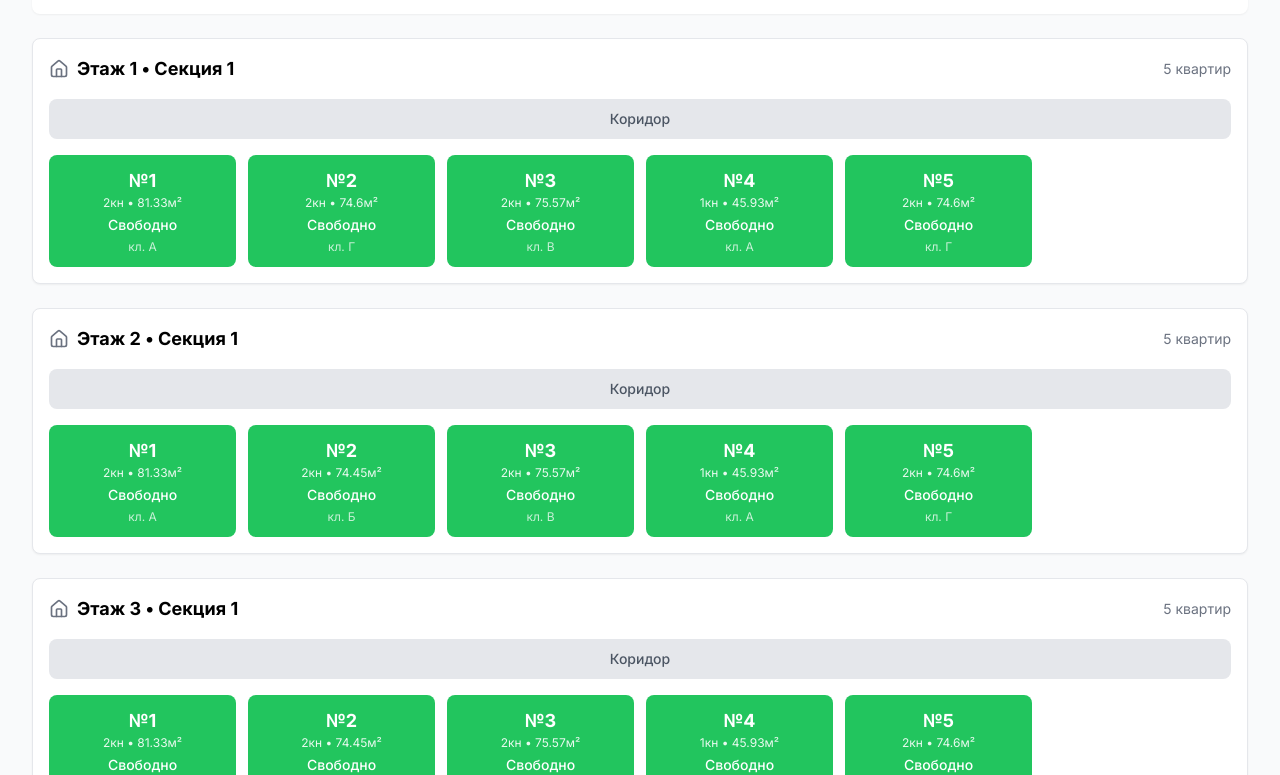
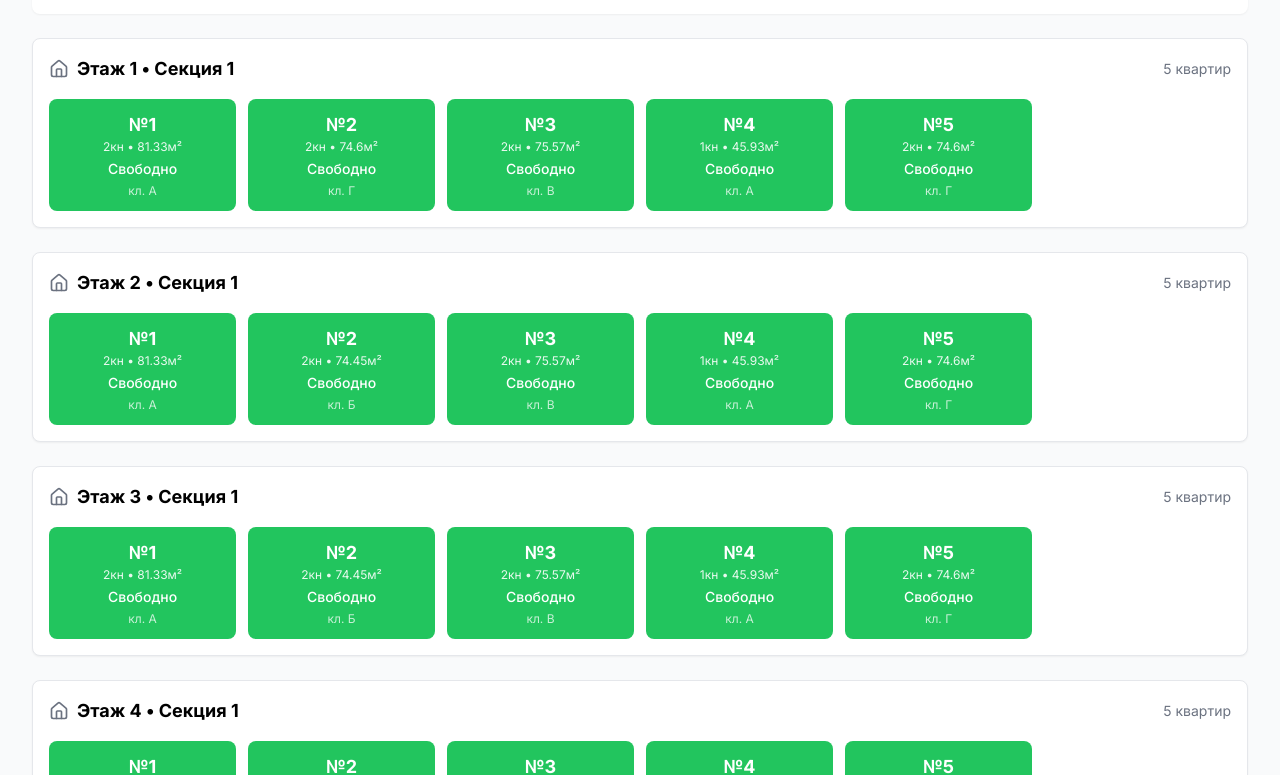
Before and after one commit to litezevi/building-agency, a Next.js app: page / in a window 1280 px wide. Shown: the part 1005-1780 px from the top of the page. Built offline with nearby package versions, Linux system fonts and the light colour scheme.

Commit message:
deleted "коридор" text

```diff
--- a/components/ApartmentPool.tsx
+++ b/components/ApartmentPool.tsx
@@ -289,11 +289,6 @@ export function ApartmentPool() {
                 </div>
               </div>
 
-              {/* Коридор */}
-              <div className="bg-gray-200 h-10 rounded-lg mb-4 flex items-center justify-center text-sm text-gray-600 font-medium">
-                Коридор
-              </div>
-
               {/* Квартиры */}
               <div className="grid gap-3 grid-cols-2 md:grid-cols-3 lg:grid-cols-5 lg:grid-cols-6">
                 {floor.apartments.map((apt) => {
```
